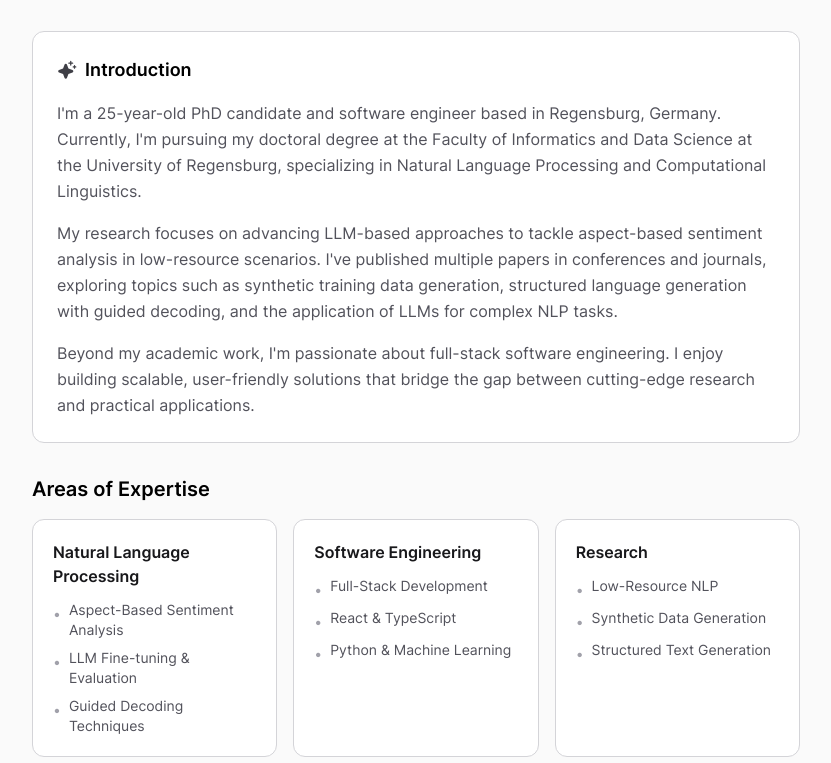
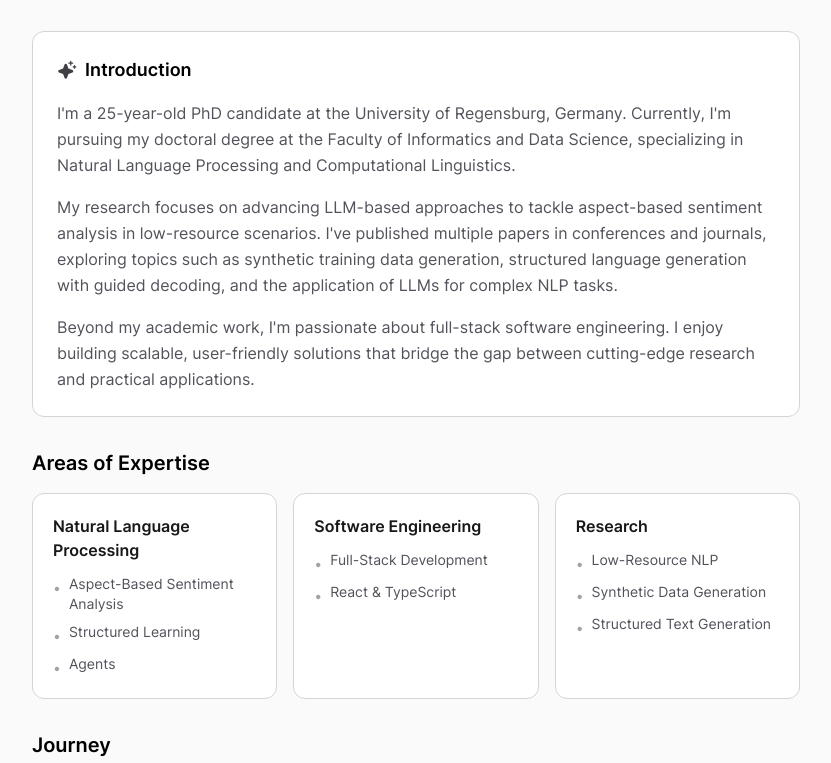
Before and after one commit to NilsHellwig/portfolio, a React (Create React App) app: page /portfolio/about in a window 1280 px wide. Shown: the part 357-1120 px from the top of the page, without its empty margins (224-1055 px from the left). Built offline with nearby package versions, Linux system fonts and the light colour scheme.

Commit message:
feat: update expertise areas and improve personal introduction for clarity

```diff
--- a/src/pages/About.tsx
+++ b/src/pages/About.tsx
@@ -33,8 +33,8 @@ const About: React.FC = () => {
   ];
 
   const expertise = [
-    { area: "Natural Language Processing", topics: ["Aspect-Based Sentiment Analysis", "LLM Fine-tuning & Evaluation", "Guided Decoding Techniques"] },
-    { area: "Software Engineering", topics: ["Full-Stack Development", "React & TypeScript", "Python & Machine Learning"] },
+    { area: "Natural Language Processing", topics: ["Aspect-Based Sentiment Analysis", "Structured Learning", "Agents"] },
+    { area: "Software Engineering", topics: ["Full-Stack Development", "React & TypeScript"] },
     { area: "Research", topics: ["Low-Resource NLP", "Synthetic Data Generation", "Structured Text Generation"] },
   ];
 
@@ -99,8 +99,7 @@ const About: React.FC = () => {
           </div>
           <div className="text-zinc-600 dark:text-zinc-300 flex flex-col gap-4 leading-relaxed">
             <p>
-              I'm a {currentAge}-year-old PhD candidate and software engineer based in Regensburg, Germany. Currently, I'm pursuing my doctoral degree at the Faculty of Informatics and Data Science at
-              the University of Regensburg, specializing in Natural Language Processing and Computational Linguistics.
+              I'm a {currentAge}-year-old PhD candidate at the University of Regensburg, Germany. Currently, I'm pursuing my doctoral degree at the Faculty of Informatics and Data Science, specializing in Natural Language Processing and Computational Linguistics.
             </p>
             <p>
               My research focuses on advancing LLM-based approaches to tackle aspect-based sentiment analysis in low-resource scenarios. I've published multiple papers in conferences and journals,
```
